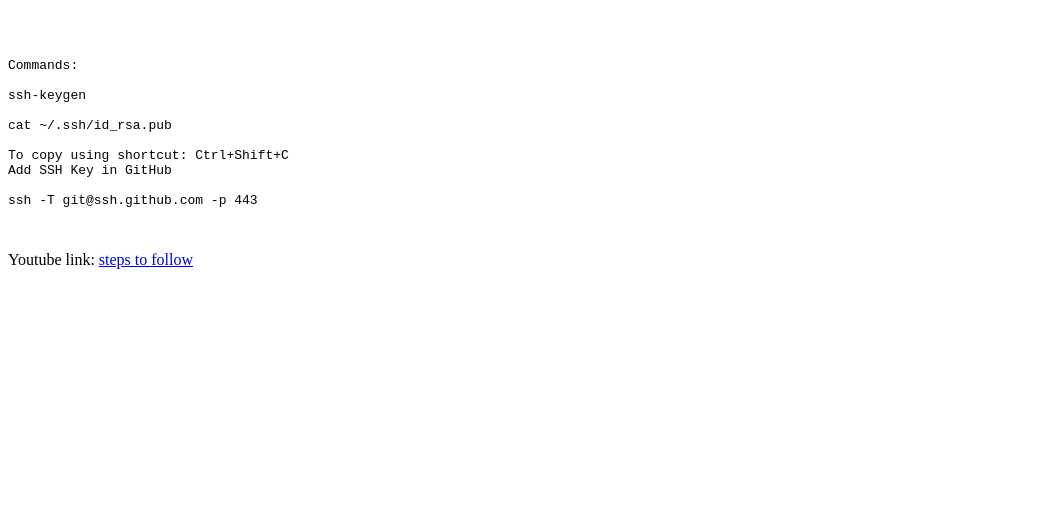
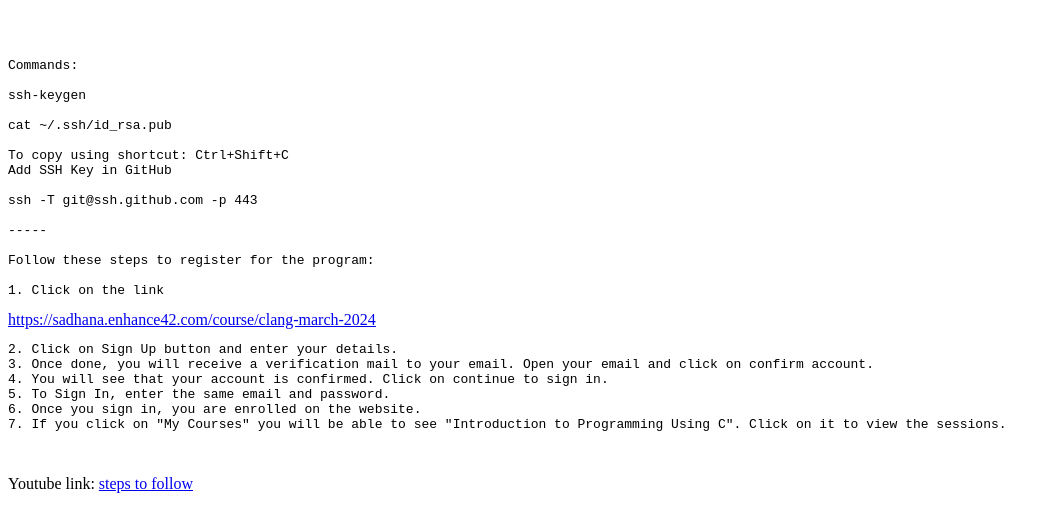
Before and after one commit to nsrit42/website, a plain HTML site: page docs/cmd/index.html in a window 1280 px wide. Shown: the whole page, without its empty margins (0-1059 px from the left). Drawn offline with Linux system fonts and the light colour scheme.

Commit message:
join course link

```diff
--- a/docs/cmd/index.html
+++ b/docs/cmd/index.html
@@ -21,6 +21,19 @@ Add SSH Key in GitHub
 
 ssh -T git@ssh.github.com -p 443
 
+-----
+
+Follow these steps to register for the program:
+
+1. Click on the link</pre><a href="https://sadhana.enhance42.com/course/clang-march-2024">https://sadhana.enhance42.com/course/clang-march-2024</a>
+<pre>
+2. Click on Sign Up button and enter your details.
+3. Once done, you will receive a verification mail to your email. Open your email and click on confirm account.
+4. You will see that your account is confirmed. Click on continue to sign in.
+5. To Sign In, enter the same email and password.
+6. Once you sign in, you are enrolled on the website.
+7. If you click on "My Courses" you will be able to see "Introduction to Programming Using C". Click on it to view the sessions.
+
     </pre>
 Youtube link: <a href="https://youtu.be/k57pr3mpLFc?si=aariw_Qc8Bc087Kz">steps to follow</a>
 </body>
```
